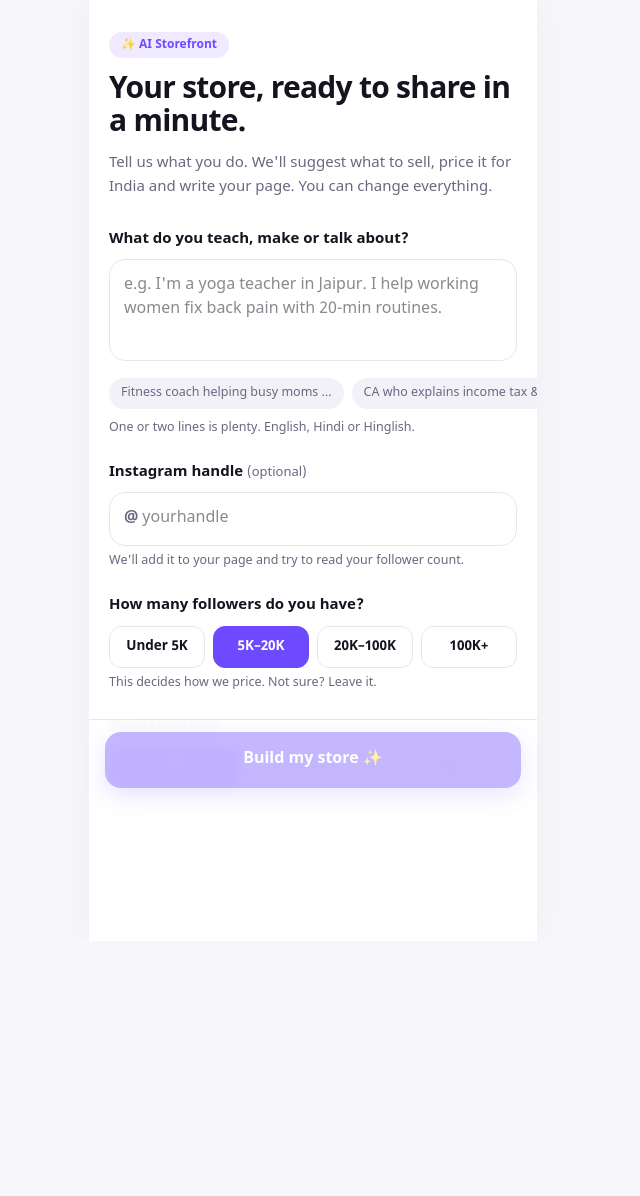
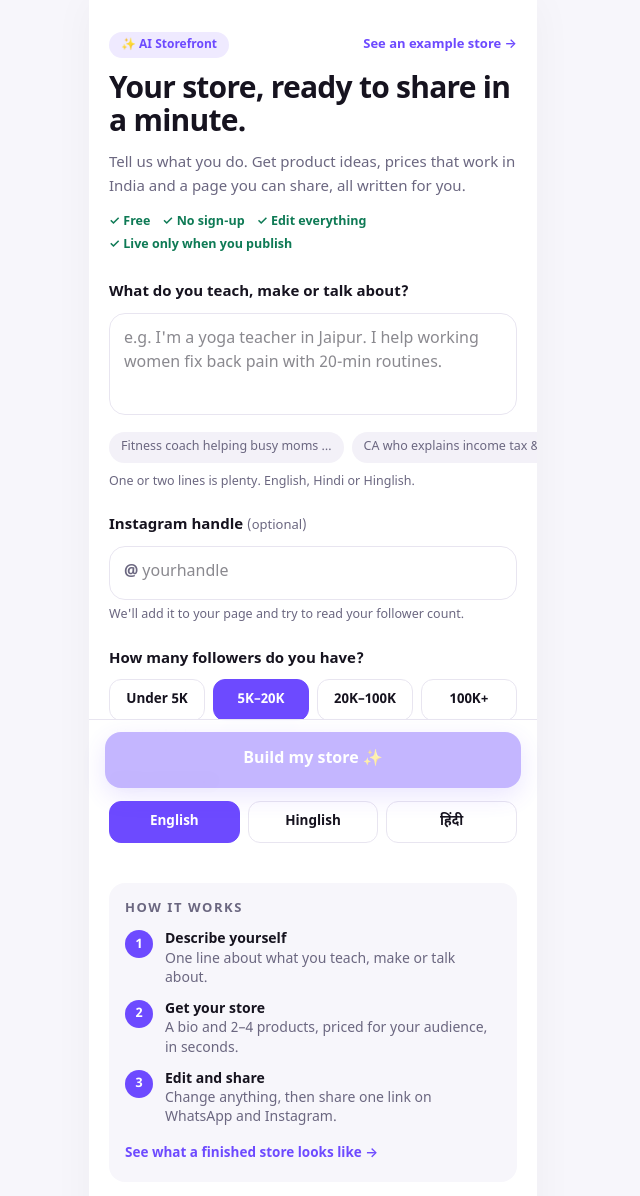
Before and after one commit to namratas798/ai-storefront-generator, a Next.js app: page / in a window 1280 px wide. Shown: the top 1196 px of the page, without its empty margins (327-967 px from the left). Before the commit the page ends 941 px from the top, so only its background shows below. Built offline with nearby package versions, Linux system fonts and the light colour scheme.

Commit message:
First screen: example store link, reassurance, how it works

```diff
--- a/app/page.tsx
+++ b/app/page.tsx
@@ -20,6 +20,8 @@ const EXAMPLES = [
 ];
 const STEPS = ["Understanding your niche", "Picking products your audience will buy", "Pricing for India", "Writing your page"];
 const CLIENT_TIMEOUT_MS = 58000;
+/** A real, AI-generated store published on this site, shown to people who want to see the result first. */
+const EXAMPLE_SLUG = process.env.NEXT_PUBLIC_EXAMPLE_SLUG || "example-creator";
 
 const emptyInput: Input = { handle: "", description: "", audience: "5k_20k", language: "english" };
 
@@ -314,15 +316,27 @@ function InputScreen({
   const canSubmit = input.handle.trim() || input.description.trim();
   return (
     <div className="px-5 pt-8 pb-32">
-      <div className="inline-flex items-center gap-2 text-[12px] font-bold text-[var(--brand)] bg-[var(--brand-soft)] px-3 py-1 rounded-full">
-        ✨ AI Storefront
+      <div className="flex items-center justify-between gap-3">
+        <div className="inline-flex items-center gap-2 text-[12px] font-bold text-[var(--brand)] bg-[var(--brand-soft)] px-3 py-1 rounded-full">
+          ✨ AI Storefront
+        </div>
+        <a href={`/${EXAMPLE_SLUG}`} className="text-[13px] font-semibold text-[var(--brand)]">
+          See an example store →
+        </a>
       </div>
       <h1 className="text-[30px] leading-[1.1] font-extrabold mt-4 tracking-tight">
         Your store, ready to share in a minute.
       </h1>
       <p className="text-[var(--soft)] mt-3 text-[15px] leading-relaxed">
-        Tell us what you do. We'll suggest what to sell, price it for India and write your page. You can change everything.
+        Tell us what you do. Get product ideas, prices that work in India and a page you can share, all written for you.
       </p>
+      {/* Answers a first-time creator's worries before they type anything. */}
+      <div className="flex flex-wrap gap-x-3 gap-y-1 mt-3 text-[12.5px] font-semibold text-[#0e7a55]">
+        <span>✓ Free</span>
+        <span>✓ No sign-up</span>
+        <span>✓ Edit everything</span>
+        <span>✓ Live only when you publish</span>
+      </div>
 
       {hasDraft && (
         <button onClick={onResume} className="mt-5 w-full text-left rounded-2xl border border-[var(--line)] p-3 text-sm">
@@ -410,6 +424,31 @@ function InputScreen({
           </button>
         </BottomBar>
       </form>
+
+      {/* How it works: for people arriving cold, e.g. from the link on a published store. */}
+      <section className="mt-10 rounded-2xl bg-[#f7f6fb] p-4" aria-label="How it works">
+        <h2 className="text-[13px] font-bold uppercase tracking-[0.12em] text-[var(--soft)]">How it works</h2>
+        <ol className="mt-3 space-y-3">
+          {[
+            ["Describe yourself", "One line about what you teach, make or talk about."],
+            ["Get your store", "A bio and 2–4 products, priced for your audience, in seconds."],
+            ["Edit and share", "Change anything, then share one link on WhatsApp and Instagram."],
+          ].map(([title, body], i) => (
+            <li key={title} className="flex gap-3">
+              <span className="w-7 h-7 shrink-0 grid place-items-center rounded-full bg-[var(--brand)] text-white text-[13px] font-bold">
+                {i + 1}
+              </span>
+              <span className="text-[14px] leading-snug">
+                <b>{title}</b>
+                <span className="block text-[var(--soft)]">{body}</span>
+              </span>
+            </li>
+          ))}
+        </ol>
+        <a href={`/${EXAMPLE_SLUG}`} className="inline-block mt-4 text-[13.5px] font-semibold text-[var(--brand)]">
+          See what a finished store looks like →
+        </a>
+      </section>
     </div>
   );
 }
--- a/components/PublicStore.tsx
+++ b/components/PublicStore.tsx
@@ -44,8 +44,16 @@ export default function PublicStore({ store }: { store: PublicStoreData }) {
     window.location.href = "/";
   }
 
+  const isExample = store.slug === (process.env.NEXT_PUBLIC_EXAMPLE_SLUG || "example-creator");
+
   return (
     <main className="mx-auto max-w-md min-h-dvh shadow-[0_0_40px_rgba(0,0,0,0.06)]" style={{ background: t.bg }}>
+      {isExample && (
+        <div className="sticky top-0 z-30 bg-[#16131f] text-white text-[13px] px-4 py-2.5 flex items-center gap-3">
+          <span className="flex-1">Example store, made by AI from one line of description.</span>
+          <a href="/" className="font-bold underline underline-offset-2 whitespace-nowrap">Make yours →</a>
+        </div>
+      )}
       <StoreView store={store} onBuy={buy} />
       <footer className="text-center text-[11px] pb-8" style={{ color: t.muted }}>
         <a href="/" className="underline underline-offset-2">Make your own store in a minute ✨</a>
```
